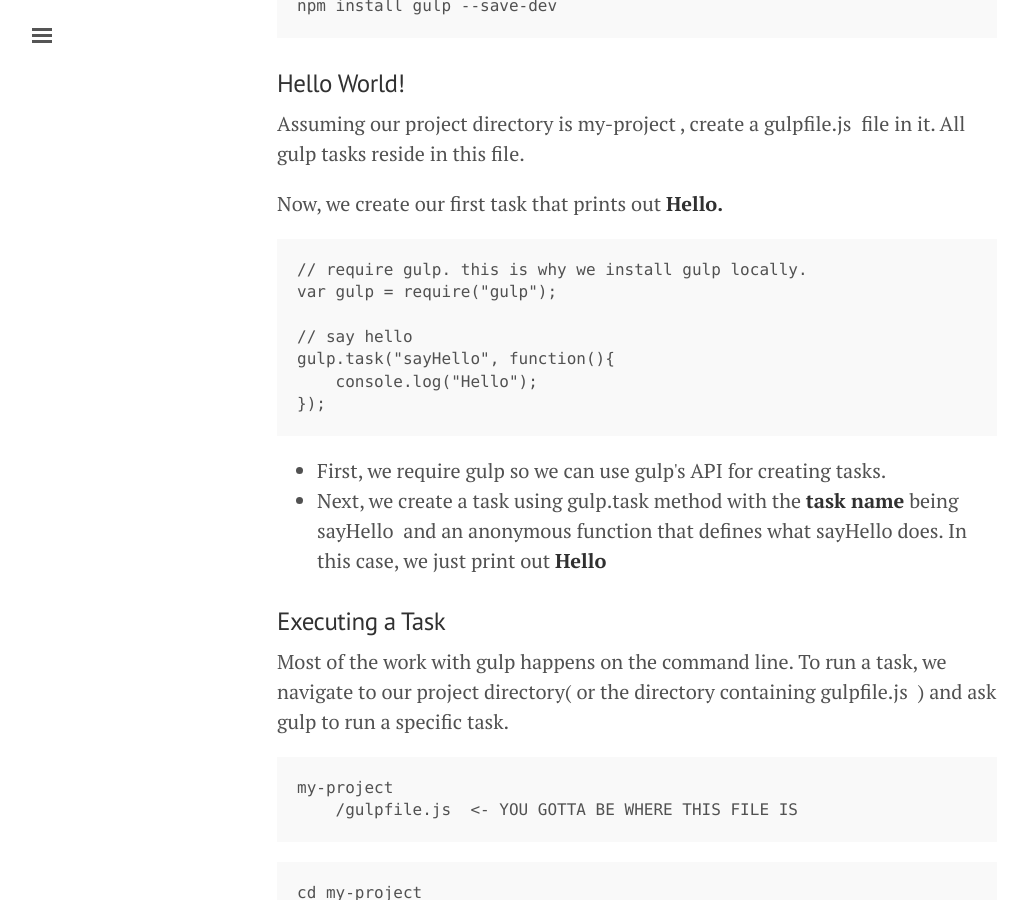
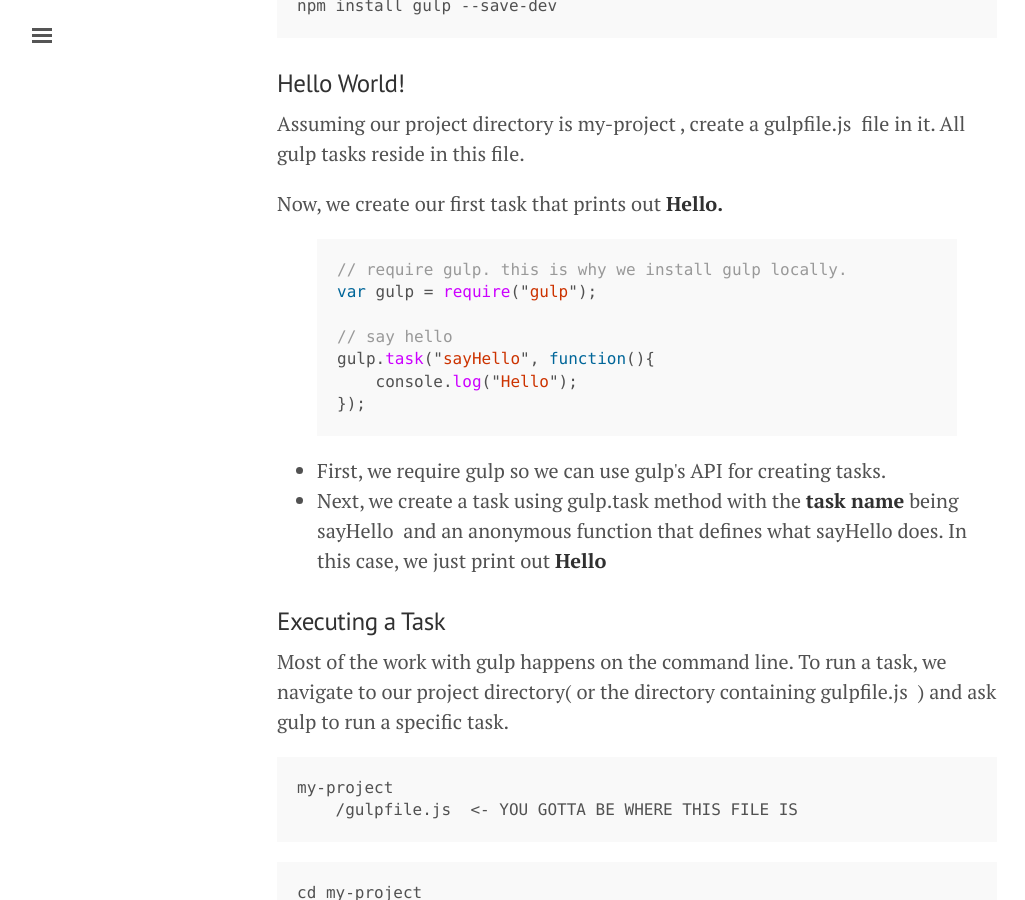
Before and after one commit to praveenpuglia/praveenpuglia.github.io, a Jekyll site: the page built from _posts/2015-06-28-ready-steady-gulp.md, in a window 1280 px wide and 900 px high, scrolled down 723 px. Shown: the whole window, without its empty margins (3-1028 px from the left). Built offline with Jekyll 4.4.1, drawn with Linux system fonts in a browser that asks for light colours; comment, search, counter and statistics services are not loaded.

Commit message:
testing kramdown and rouge for highlighting

```diff
--- a/_config.yml
+++ b/_config.yml
@@ -10,6 +10,8 @@ tagline:             'Web Developer'
 description:         'All things JavaScript & CSS. Want to travel the World & beyond!'
 url:                 http://praveenpuglia.com
 baseurl:             ''
+markdown: kramdown
+highlighter: rouge
 
 # About/contact
 author:
--- a/_posts/2015-06-28-ready-steady-gulp.markdown
+++ b/_posts/2015-06-28-ready-steady-gulp.md
@@ -48,13 +48,16 @@ npm install gulp --save-dev</pre>
 <h3>Hello World!</h3>
 <p>Assuming our project directory is <span class="lang:default decode:true  crayon-inline ">my-project</span> , create a <span class="lang:default decode:true  crayon-inline ">gulpfile.js</span>  file in it. All gulp tasks reside in this file.</p>
 <p>Now, we create our first task that prints out <strong>Hello.</strong></p>
-<pre class="lang:js decode:true">// require gulp. this is why we install gulp locally.
+
+{% highlight javascript %}
+// require gulp. this is why we install gulp locally.
 var gulp = require("gulp");
 
 // say hello
 gulp.task("sayHello", function(){
     console.log("Hello");
-});</pre>
+});
+{% endhighlight %}
 <ul>
 <li>First, we require <span class="lang:default decode:true  crayon-inline ">gulp</span> so we can use gulp's API for creating tasks.</li>
 <li>Next, we create a task using <span class="lang:js decode:true crayon-inline">gulp.task</span> method with the <strong>task name</strong> being <span class="lang:default decode:true  crayon-inline">sayHello</span>  and an anonymous function that defines what <span class="lang:default decode:true  crayon-inline">sayHello</span> does. In this case, we just print out <strong>Hello</strong></li>
```
